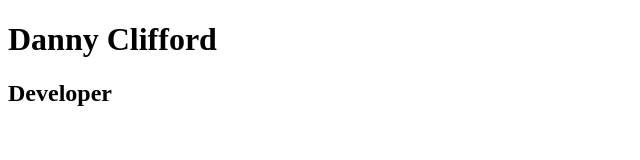
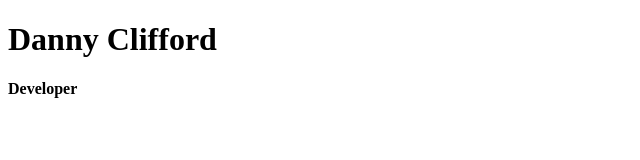
Before and after one commit to dannyclifford/dannyclifford.github.io, a plain HTML site: page index.html in a window 1280 px wide. Shown: the whole page, without its empty margins (0-640 px from the left). Drawn offline with Linux system fonts and the light colour scheme.

Commit message:
Changed header weight

```diff
--- a/index.html
+++ b/index.html
@@ -6,6 +6,6 @@
 </head>
 <body>
     <h1>Danny Clifford</h1>
-    <h2>Developer</h2>
+    <h4>Developer</h4>
 </body>
 </html>
```
